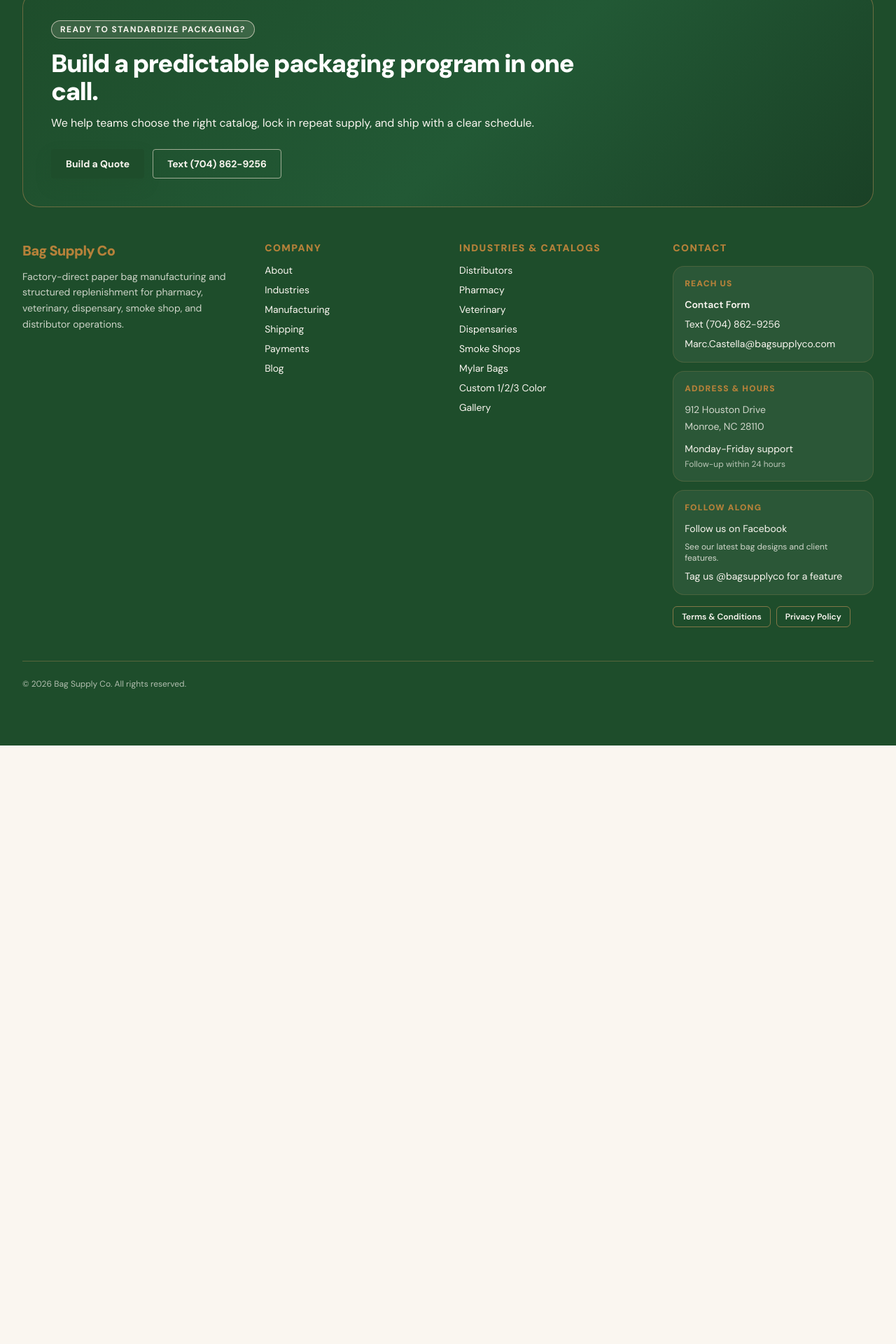
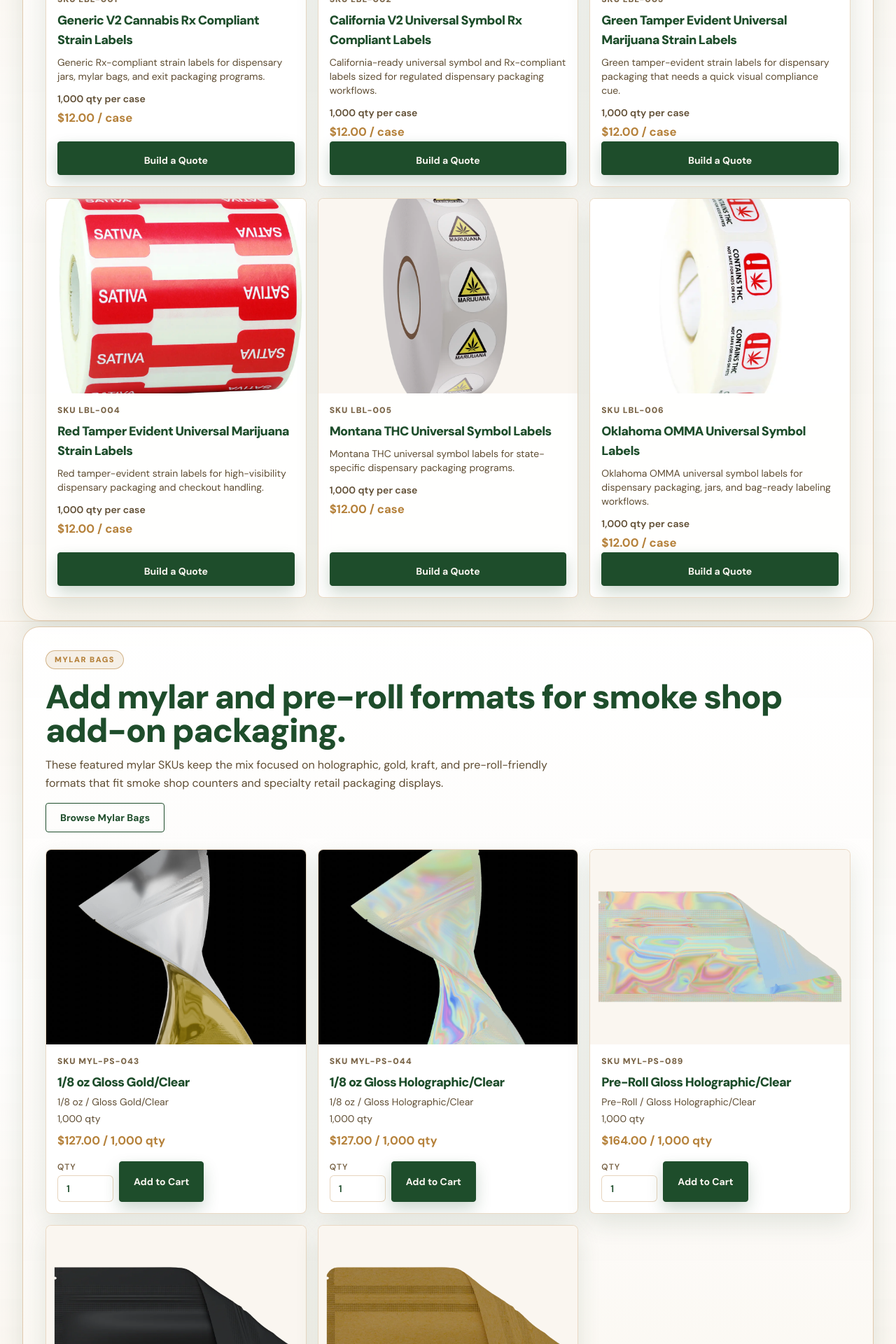
Before and after one commit to informalmarc-lab/bagco, a Next.js app: page /industries/smoke-shops in a window 1280 px wide. Shown: the part 3840-5760 px from the top of the page at 70% size. Before the commit the page ends 4905 px from the top, so only its background shows below. Built offline with nearby package versions, Linux system fonts and the light colour scheme; no server answers.

Commit message:
Polish industry page CTAs and navbar hover path

```diff
--- a/app/industries/dispensary/page.tsx
+++ b/app/industries/dispensary/page.tsx
@@ -316,10 +316,16 @@
             <Link href="/generic-bag-quote" className="btn-primary">
               Build a Quote
             </Link>
-            <a href={contactTextHref} className="btn-secondary">
+            <a
+              href={contactTextHref}
+              className="btn-secondary border-[#F4E8D8] text-[#FAF6F0] hover:border-[#FAF6F0] hover:bg-[#FAF6F0] hover:text-[#1E4D2B]"
+            >
               Text {contactPhone}
             </a>
-            <a href={contactPhoneHref} className="btn-secondary">
+            <a
+              href={contactPhoneHref}
+              className="btn-secondary border-[#F4E8D8] text-[#FAF6F0] hover:border-[#FAF6F0] hover:bg-[#FAF6F0] hover:text-[#1E4D2B]"
+            >
               Call {contactPhone}
             </a>
           </div>
--- a/app/industries/smoke-shops/page.tsx
+++ b/app/industries/smoke-shops/page.tsx
@@ -1,6 +1,7 @@
 import type { Metadata } from 'next'
 import Link from 'next/link'
 import FallbackImage from '@/components/FallbackImage'
+import AddToCartControl from '@/components/cart/AddToCartControl'
 import { contactPhone, contactPhoneHref, contactTextHref } from '@/components/siteConfig'
 import {
   getCatalogOverviewPath,
@@ -9,6 +10,8 @@
   money,
   type CatalogProduct,
 } from '@/lib/catalogProducts'
+import { getAllLabelProducts } from '@/lib/labelCatalog'
+import { formatMylarQuantityLabel, getMylarProductBySlug, type MylarProduct } from '@/lib/mylarCatalog'
 
 export const metadata: Metadata = {
   title: {
@@ -36,15 +39,32 @@
   'Design variety lets teams refresh the look of the bag wall without changing the core case-count program.',
 ]
 
+const featuredMylarSlugs = [
+  '1-8-oz-gloss-gold-clear-plain',
+  '1-8-oz-gloss-holographic-clear-plain',
+  '1-8-oz-kraft-opaque-plain',
+  'pre-roll-gloss-holographic-clear-plain',
+  'pre-roll-matte-black-opaque-plain',
+  'pre-roll-kraft-opaque-plain',
+]
+
 function getFeaturedProducts(): CatalogProduct[] {
   return featuredSmokeShopSlugs
     .map((slug) => getCatalogProductBySlug(slug))
     .filter((product): product is CatalogProduct => Boolean(product))
 }
 
+function getFeaturedMylarProducts(): MylarProduct[] {
+  return featuredMylarSlugs
+    .map((slug) => getMylarProductBySlug(slug))
+    .filter((product): product is MylarProduct => Boolean(product))
+}
+
 export default function SmokeShopsIndustryPage() {
   const smokeShopProducts = getCatalogProductsByIndustry('smoke-shop')
   const featuredProducts = getFeaturedProducts()
+  const labels = getAllLabelProducts()
+  const mylarProducts = getFeaturedMylarProducts()
   const firstProduct = featuredProducts[0]
 
   return (
@@ -202,6 +222,115 @@
       </section>
 
       <section className="section-container pt-2">
+        <div className="tonal-panel">
+          <div className="flex flex-wrap items-end justify-between gap-4">
+            <div>
+              <p className="kicker">Labels</p>
+              <h2 className="section-title mt-4">Add compliance-ready labels to round out the counter program.</h2>
+              <p className="mt-3 max-w-3xl muted-text">
+                Smoke shops that carry pre-rolls, mylar, or mixed packaging can keep labeling simple with the same
+                fixed-case label options already used across dispensary-style programs.
+              </p>
+            </div>
+            <Link href="/catalog/labels" className="btn-secondary">
+              Browse Labels
+            </Link>
+          </div>
+
+          <div className="mt-6 grid grid-cols-1 gap-4 md:grid-cols-2 xl:grid-cols-3">
+            {labels.map((label) => (
+              <article key={label.sku} className="surface-card product-card flex h-full flex-col">
+                <div className="relative aspect-[4/3] bg-[#FAF6F0]">
+                  <FallbackImage
+                    src={label.image}
+                    fallbackSrc="/images/catalog/placeholder.svg"
+                    alt={label.name}
+                    fill
+                    className="object-cover"
+                    sizes="(max-width: 768px) 100vw, (max-width: 1280px) 50vw, 33vw"
+                  />
+                </div>
+                <div className="flex flex-1 flex-col p-4">
+                  <p className="text-xs font-black uppercase tracking-[0.08em] text-[#7A6548]">SKU {label.sku}</p>
+                  <h3 className="mt-2 text-lg font-black text-[#1E4D2B]">{label.name}</h3>
+                  <p className="mt-2 text-sm text-[#5F4D33]">{label.description}</p>
+                  <p className="mt-3 text-sm font-semibold text-[#5F4D33]">
+                    {label.quantity.toLocaleString('en-US')} qty per case
+                  </p>
+                  <p className="mt-1 product-card-price">{money(label.price)} / case</p>
+                  <Link href="/generic-bag-quote" className="btn-primary mt-auto pt-4">
+                    Build a Quote
+                  </Link>
+                </div>
+              </article>
+            ))}
+          </div>
+        </div>
+      </section>
+
+      <section className="section-container pt-2">
+        <div className="tonal-panel">
+          <div className="flex flex-wrap items-end justify-between gap-4">
+            <div>
+              <p className="kicker">Mylar Bags</p>
+              <h2 className="section-title mt-4">Add mylar and pre-roll formats for smoke shop add-on packaging.</h2>
+              <p className="mt-3 max-w-3xl muted-text">
+                These featured mylar SKUs keep the mix focused on holographic, gold, kraft, and pre-roll-friendly
+                formats that fit smoke shop counters and specialty retail packaging displays.
+              </p>
+            </div>
+            <Link href="/catalog/mylar-bags" className="btn-secondary">
+              Browse Mylar Bags
+            </Link>
+          </div>
+
+          <div className="mt-6 grid grid-cols-1 gap-4 md:grid-cols-2 xl:grid-cols-3">
+            {mylarProducts.map((product) => (
+              <article key={product.sku} className="surface-card product-card flex h-full flex-col">
+                <Link href={`/catalog/mylar-bags/${product.slug}`} className="relative block aspect-[4/3] bg-[#FAF6F0]">
+                  <FallbackImage
+                    src={product.image}
+                    fallbackSrc="/images/mylar/placeholder.webp"
+                    alt={product.name}
+                    fill
+                    className="object-cover"
+                    sizes="(max-width: 768px) 100vw, (max-width: 1280px) 50vw, 33vw"
+                  />
+                </Link>
+                <div className="flex flex-1 flex-col p-4">
+                  <p className="text-xs font-black uppercase tracking-[0.08em] text-[#7A6548]">SKU {product.sku}</p>
+                  <h3 className="mt-2 text-lg font-black text-[#1E4D2B]">
+                    <Link href={`/catalog/mylar-bags/${product.slug}`} className="transition hover:text-[#B5813A]">
+                      {product.name}
+                    </Link>
+                  </h3>
+                  <p className="mt-1 text-sm text-[#5F4D33]">{product.size} / {product.finish}</p>
+                  <p className="mt-1 text-sm text-[#5F4D33]">{formatMylarQuantityLabel(product.quantity)}</p>
+                  <p className="mt-2 product-card-price">{money(product.price)} / {formatMylarQuantityLabel(product.quantity)}</p>
+                  <AddToCartControl
+                    item={{
+                      id: `mylar:${product.slug}`,
+                      kind: 'mylar',
+                      sku: product.sku,
+                      slug: product.slug,
+                      name: product.name,
+                      image: product.image,
+                      productHref: `/catalog/mylar-bags/${product.slug}`,
+                      unit: 'pack',
+                      unitLabel: formatMylarQuantityLabel(product.quantity),
+                      unitPrice: product.price,
+                      quantity: 1,
+                    }}
+                    className="mt-auto pt-4"
+                  />
+                </div>
+              </article>
+            ))}
+          </div>
+        </div>
+      </section>
+
+      <section className="section-container pt-2">
         <div className="rounded-[2rem] bg-[linear-gradient(135deg,#1E4D2B,#225935_55%,#15361F)] p-8 text-white shadow-[0_24px_48px_rgba(30,77,43,0.28)] md:p-10">
           <p className="kicker text-[#F4E8D8]">Contact CTA</p>
           <h2 className="heading-display mt-4 max-w-4xl text-[2.4rem] leading-tight text-white md:text-[3.2rem]">
@@ -215,13 +344,22 @@
             <Link href="/generic-bag-quote" className="btn-primary">
               Build a Quote
             </Link>
-            <Link href="/catalog?industry=smoke-shop" className="btn-secondary">
+            <Link
+              href="/catalog?industry=smoke-shop"
+              className="btn-secondary border-[#F4E8D8] text-[#FAF6F0] hover:border-[#FAF6F0] hover:bg-[#FAF6F0] hover:text-[#1E4D2B]"
+            >
               Browse Smoke Shop Catalog
             </Link>
-            <a href={contactTextHref} className="btn-secondary">
+            <a
+              href={contactTextHref}
+              className="btn-secondary border-[#F4E8D8] text-[#FAF6F0] hover:border-[#FAF6F0] hover:bg-[#FAF6F0] hover:text-[#1E4D2B]"
+            >
               Text {contactPhone}
             </a>
-            <a href={contactPhoneHref} className="btn-secondary">
+            <a
+              href={contactPhoneHref}
+              className="btn-secondary border-[#F4E8D8] text-[#FAF6F0] hover:border-[#FAF6F0] hover:bg-[#FAF6F0] hover:text-[#1E4D2B]"
+            >
               Call {contactPhone}
             </a>
           </div>
--- a/components/Navbar.tsx
+++ b/components/Navbar.tsx
@@ -115,7 +115,7 @@
                 Catalogs
               </Link>
               <div
-                className={`absolute left-0 top-[calc(100%+8px)] z-30 w-64 rounded-xl border border-[#C4935A66] bg-white p-2 shadow-[0_14px_30px_rgba(30,77,43,0.14)] transition-all ${
+                className={`absolute left-0 top-full z-30 w-64 translate-y-2 rounded-xl border border-[#C4935A66] bg-white p-2 shadow-[0_14px_30px_rgba(30,77,43,0.14)] transition-all ${
                   openDesktopMenu === 'catalog' ? 'pointer-events-auto opacity-100' : 'pointer-events-none opacity-0'
                 }`}
               >
@@ -148,7 +148,7 @@
                 Industries
               </Link>
               <div
-                className={`absolute left-0 top-[calc(100%+8px)] z-30 w-56 rounded-xl border border-[#C4935A66] bg-white p-2 shadow-[0_14px_30px_rgba(30,77,43,0.14)] transition-all ${
+                className={`absolute left-0 top-full z-30 w-56 translate-y-2 rounded-xl border border-[#C4935A66] bg-white p-2 shadow-[0_14px_30px_rgba(30,77,43,0.14)] transition-all ${
                   openDesktopMenu === 'industries'
                     ? 'pointer-events-auto opacity-100'
                     : 'pointer-events-none opacity-0'
```
Also changed, not shown: app/industries/pharmacies/page.tsx (+29 -52 lines).
